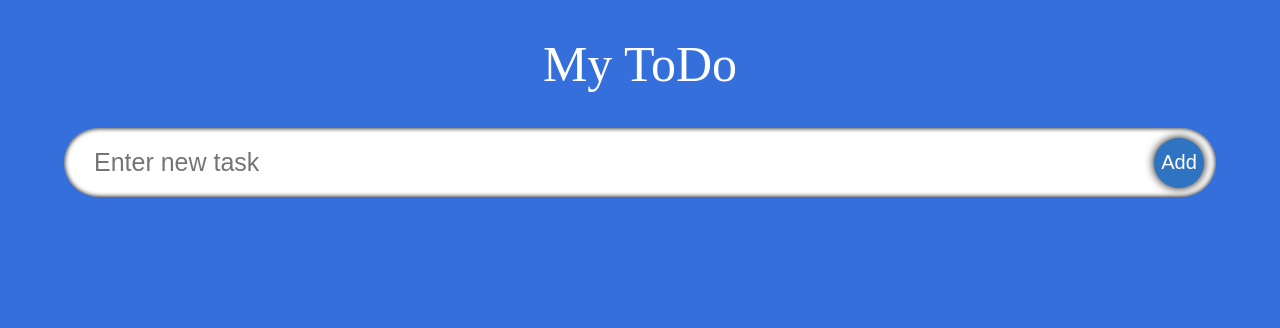
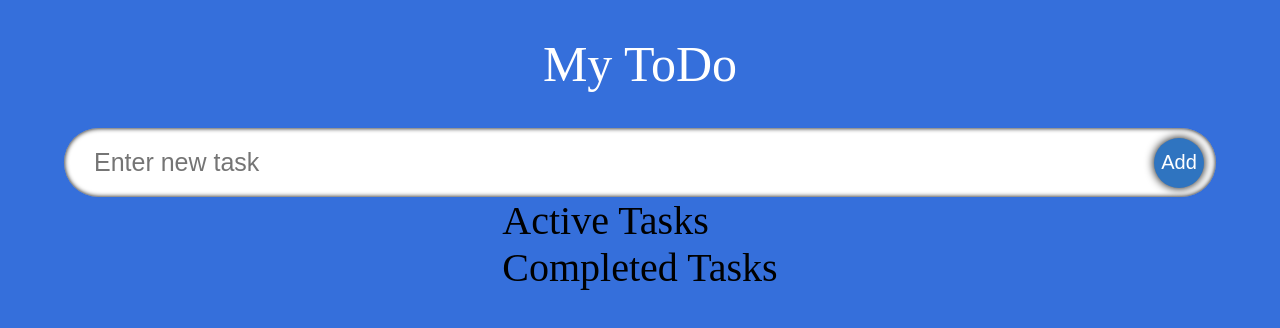
Before and after one commit to OlhaDorofiychuk/typescript_todo, a React (Create React App) app: page / in a window 1280 px wide. Shown: the top 328 px of the page. Built offline with nearby package versions, Linux system fonts and the light colour scheme; the HTML template or start-up script is replaced by a standard one; a web font is replaced by a local one.

Commit message:
split into separete complete and active tasks in progress

```diff
--- a/src/components/TodoList.tsx
+++ b/src/components/TodoList.tsx
@@ -10,15 +10,20 @@ interface Props {
 
 const TodoList: React.FC<Props> = ({todos,setTodos}) => {
   return (
-    <div className='list_todos'>
-        {todos?.map((todo)=>(
-        <SingleTodo
-        todo={todo}
-        key={todo.id}
-        todos={todos}
-        setTodos={setTodos}/>
-      ))}
+    <div className='container'>
+        <div className="list_todos">
+            <span className="list_todos_heading">Active Tasks</span>
+            {todos.map((todo)=>(
+                <SingleTodo todo={todo} todos={todos} key={todo.id} setTodos={setTodos}/>
+            ))}
         </div>
+        <div className="list_todo remove">
+        <span className="list_todos_heading">Completed Tasks</span>
+            {todos.map((todo)=>(
+                <SingleTodo todo={todo} todos={todos} key={todo.id} setTodos={setTodos}/>
+            ))}
+        </div>
+    </div>
   )
 }
 
--- a/src/components/style.css
+++ b/src/components/style.css
@@ -1,3 +1,7 @@
+.container {
+  display: grid;
+
+}
 .input {
     display: flex;
     width: 90%;
@@ -78,6 +82,10 @@
     cursor: pointer;
   }
 
+.list_todos_heading {
+font-size: 40px;
+}
+
   @media (max-width: 1200px) {
     .todo_single {
       width: 40%;
```
